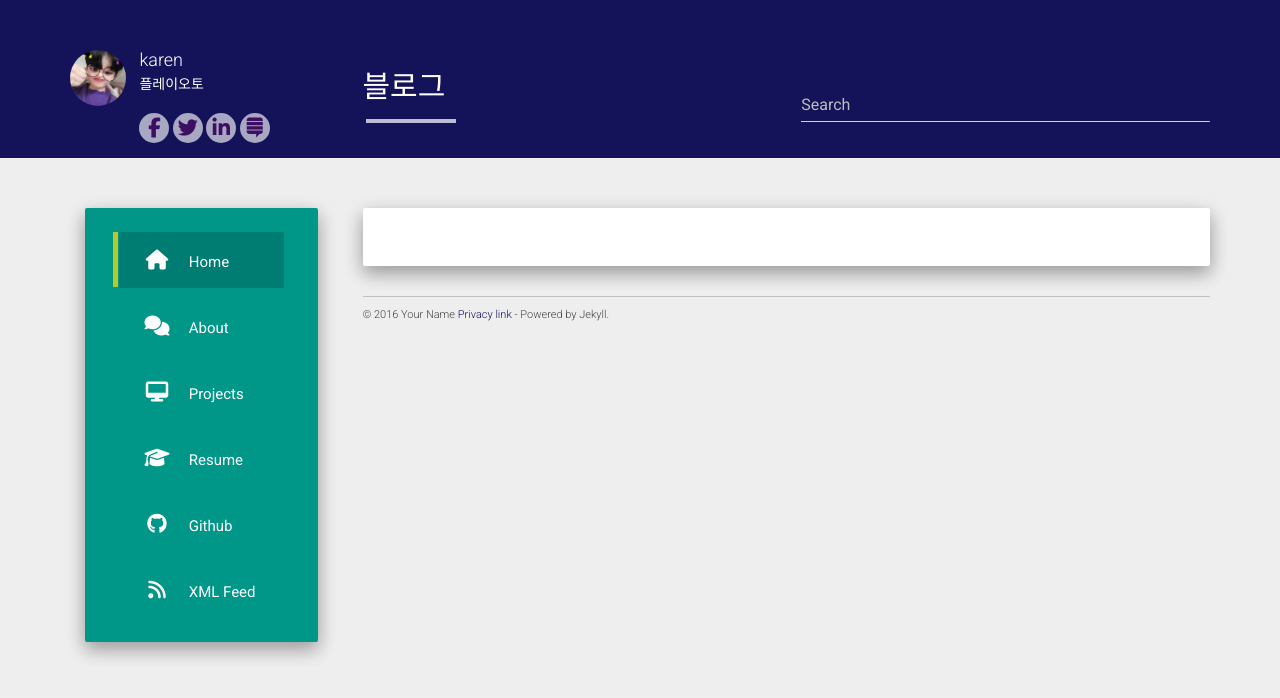
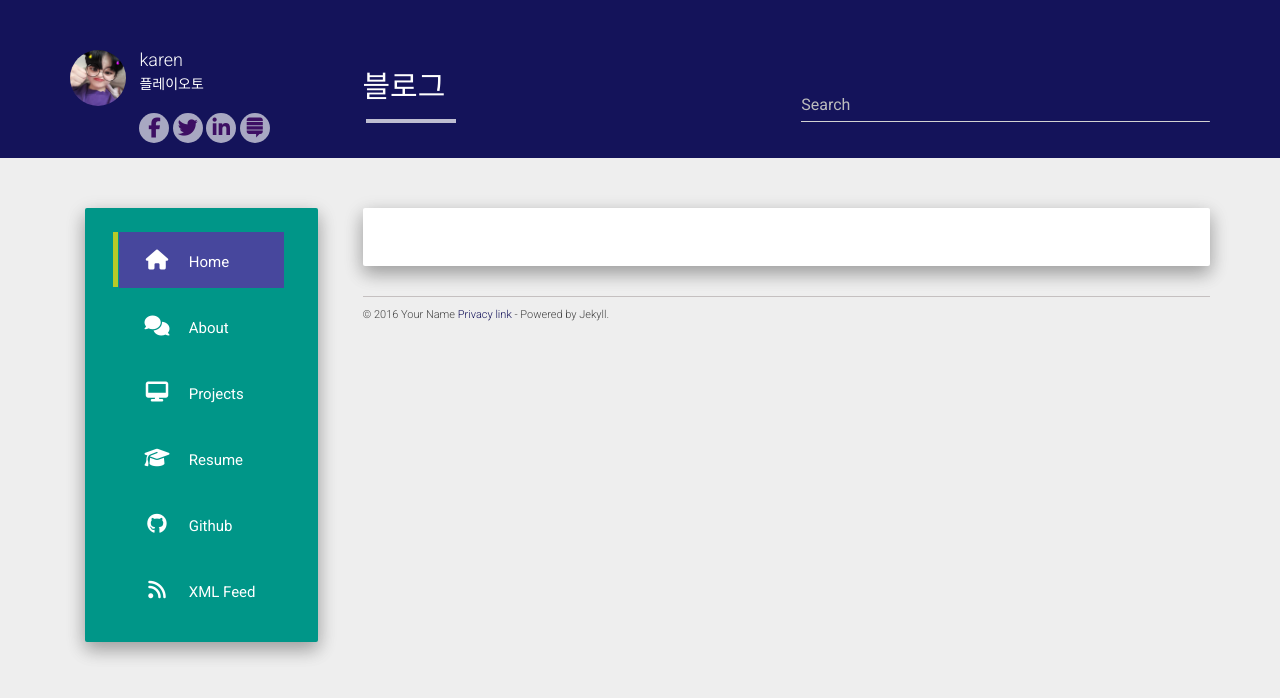
Before and after one commit to lekaren/lekaren.github.io, a Jekyll site: the page built from index.html, in a window 1280 px wide. Shown: the top 698 px of the page. Built offline with Jekyll 4.4.1, drawn with Linux system fonts in a browser that asks for light colours; nearby versions of some CDN libraries; the list of posts is cut into pages by our own code.

Commit message:
색 변경

```diff
--- a/static/css/main.css
+++ b/static/css/main.css
@@ -71,7 +71,7 @@
 }
 
 .menu ul li a:hover, .menu ul li a:focus, li.current-menu-item > a{
-    background: #007D72;
+    background: #47479d;
 }
 li.current-menu-item:before {
     content: "";
```
